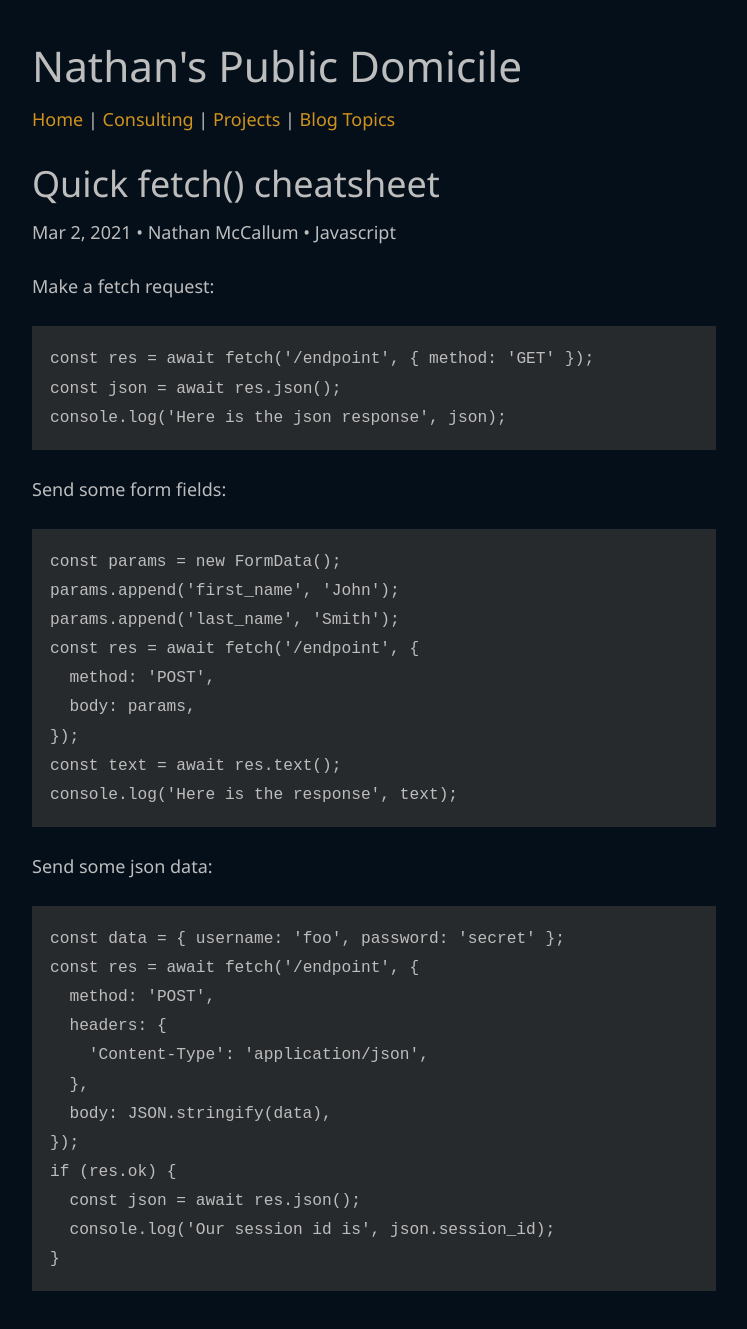
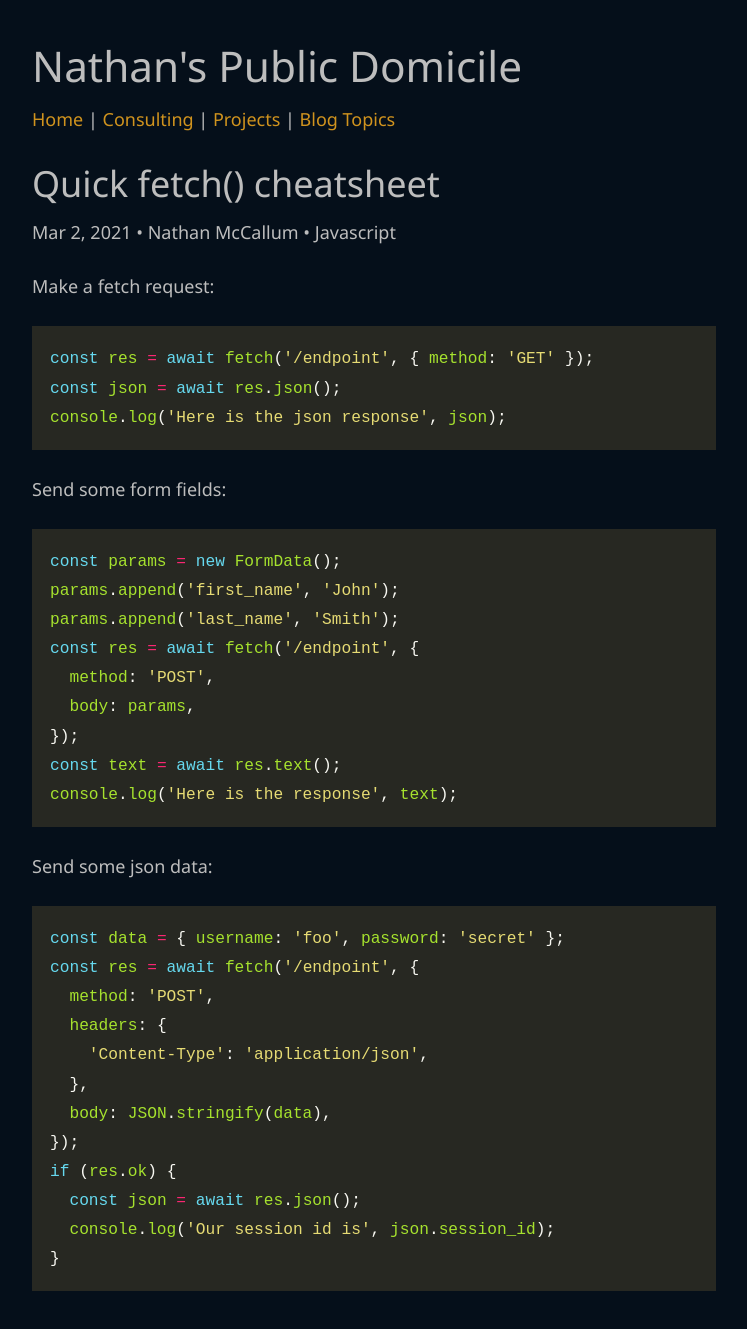
Before and after one commit to 1vasari/nathan-mccallum.com, a Jekyll site: the page built from _posts/2021-03-02-quick-fetch-reference.md, in a window 1280 px wide. Shown: the whole page, without its empty margins (266-1013 px from the left). Built offline with Jekyll 4.4.1, drawn with Linux system fonts in a browser that asks for light colours.

Commit message:
Add syntax highlighting style

```diff
--- /dev/null
+++ b/_includes/css/monokai.scss
@@ -0,0 +1,70 @@
+.highlight .hll { background-color: #49483e }
+.highlight  { background: #272822; color: #f8f8f2 }
+.highlight .c { color: #75715e } /* Comment */
+.highlight .err { color: #960050; background-color: #1e0010 } /* Error */
+.highlight .k { color: #66d9ef } /* Keyword */
+.highlight .l { color: #ae81ff } /* Literal */
+.highlight .n { color: #f8f8f2 } /* Name */
+.highlight .o { color: #f92672 } /* Operator */
+.highlight .p { color: #f8f8f2 } /* Punctuation */
+.highlight .ch { color: #75715e } /* Comment.Hashbang */
+.highlight .cm { color: #75715e } /* Comment.Multiline */
+.highlight .cp { color: #75715e } /* Comment.Preproc */
+.highlight .cpf { color: #75715e } /* Comment.PreprocFile */
+.highlight .c1 { color: #75715e } /* Comment.Single */
+.highlight .cs { color: #75715e } /* Comment.Special */
+.highlight .gd { color: #f92672 } /* Generic.Deleted */
+.highlight .ge { font-style: italic } /* Generic.Emph */
+.highlight .gi { color: #a6e22e } /* Generic.Inserted */
+.highlight .gs { font-weight: bold } /* Generic.Strong */
+.highlight .gu { color: #75715e } /* Generic.Subheading */
+.highlight .kc { color: #66d9ef } /* Keyword.Constant */
+.highlight .kd { color: #66d9ef } /* Keyword.Declaration */
+.highlight .kn { color: #f92672 } /* Keyword.Namespace */
+.highlight .kp { color: #66d9ef } /* Keyword.Pseudo */
+.highlight .kr { color: #66d9ef } /* Keyword.Reserved */
+.highlight .kt { color: #66d9ef } /* Keyword.Type */
+.highlight .ld { color: #e6db74 } /* Literal.Date */
+.highlight .m { color: #ae81ff } /* Literal.Number */
+.highlight .s { color: #e6db74 } /* Literal.String */
+.highlight .na { color: #a6e22e } /* Name.Attribute */
+.highlight .nb { color: #f8f8f2 } /* Name.Builtin */
+.highlight .nc { color: #a6e22e } /* Name.Class */
+.highlight .no { color: #66d9ef } /* Name.Constant */
+.highlight .nd { color: #a6e22e } /* Name.Decorator */
+.highlight .ni { color: #f8f8f2 } /* Name.Entity */
+.highlight .ne { color: #a6e22e } /* Name.Exception */
+.highlight .nf { color: #a6e22e } /* Name.Function */
+.highlight .nl { color: #f8f8f2 } /* Name.Label */
+.highlight .nn { color: #f8f8f2 } /* Name.Namespace */
+.highlight .nx { color: #a6e22e } /* Name.Other */
+.highlight .py { color: #f8f8f2 } /* Name.Property */
+.highlight .nt { color: #f92672 } /* Name.Tag */
+.highlight .nv { color: #f8f8f2 } /* Name.Variable */
+.highlight .ow { color: #f92672 } /* Operator.Word */
+.highlight .w { color: #f8f8f2 } /* Text.Whitespace */
+.highlight .mb { color: #ae81ff } /* Literal.Number.Bin */
+.highlight .mf { color: #ae81ff } /* Literal.Number.Float */
+.highlight .mh { color: #ae81ff } /* Literal.Number.Hex */
+.highlight .mi { color: #ae81ff } /* Literal.Number.Integer */
+.highlight .mo { color: #ae81ff } /* Literal.Number.Oct */
+.highlight .sa { color: #e6db74 } /* Literal.String.Affix */
+.highlight .sb { color: #e6db74 } /* Literal.String.Backtick */
+.highlight .sc { color: #e6db74 } /* Literal.String.Char */
+.highlight .dl { color: #e6db74 } /* Literal.String.Delimiter */
+.highlight .sd { color: #e6db74 } /* Literal.String.Doc */
+.highlight .s2 { color: #e6db74 } /* Literal.String.Double */
+.highlight .se { color: #ae81ff } /* Literal.String.Escape */
+.highlight .sh { color: #e6db74 } /* Literal.String.Heredoc */
+.highlight .si { color: #e6db74 } /* Literal.String.Interpol */
+.highlight .sx { color: #e6db74 } /* Literal.String.Other */
+.highlight .sr { color: #e6db74 } /* Literal.String.Regex */
+.highlight .s1 { color: #e6db74 } /* Literal.String.Single */
+.highlight .ss { color: #e6db74 } /* Literal.String.Symbol */
+.highlight .bp { color: #f8f8f2 } /* Name.Builtin.Pseudo */
+.highlight .fm { color: #a6e22e } /* Name.Function.Magic */
+.highlight .vc { color: #f8f8f2 } /* Name.Variable.Class */
+.highlight .vg { color: #f8f8f2 } /* Name.Variable.Global */
+.highlight .vi { color: #f8f8f2 } /* Name.Variable.Instance */
+.highlight .vm { color: #f8f8f2 } /* Name.Variable.Magic */
+.highlight .il { color: #ae81ff } /* Literal.Number.Integer.Long */
--- a/_layouts/default.html
+++ b/_layouts/default.html
@@ -10,6 +10,7 @@
       {% include css/normalize.scss %}
       {% include css/sakura.scss %}
       {% include css/styles.scss %}
+      {% include css/monokai.scss %}
     {% endcapture %}
     <style>
     {{ styles | scssify }}
```
